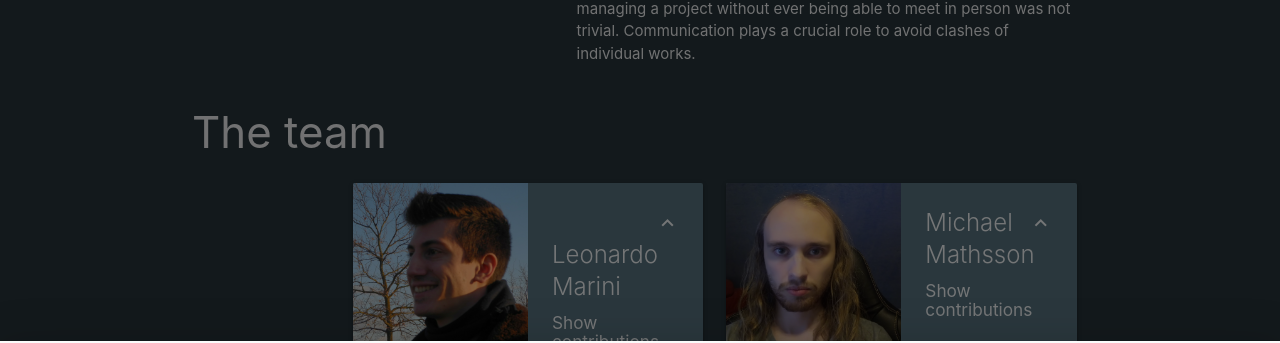
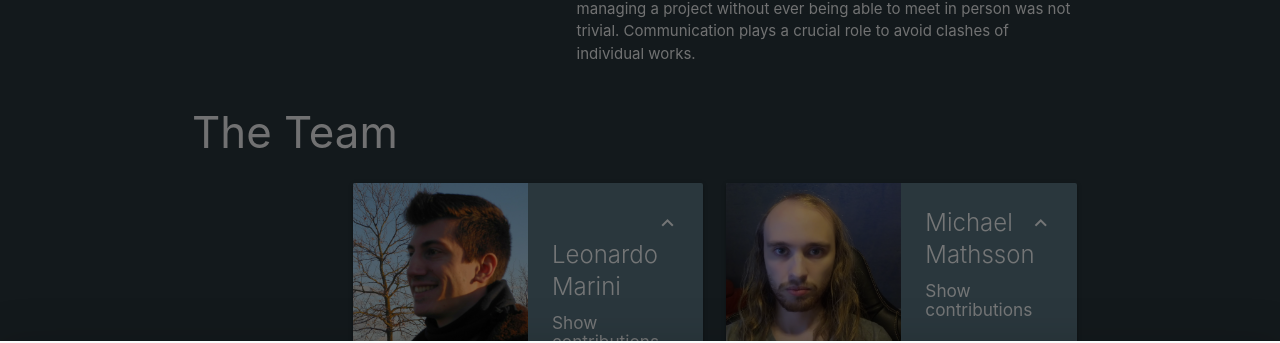
Before and after one commit to Bamarin/Bamarin.github.io, a Jekyll site: the page built from _projects/vDungeon.md, in a window 1280 px wide and 900 px high, scrolled down 1857 px. Shown: the part 154-497 px from the top of the window. Built offline with Jekyll 4.4.1, drawn with Linux system fonts in a browser that asks for light colours.

```diff
--- a/_projects/vDungeon.md
+++ b/_projects/vDungeon.md
@@ -72,7 +72,7 @@ to circumvent this obstacle by using blandshaps on a simpler model.
 </div>
 
 
-### The team
+### The Team
 
 <div class="row">
   <div class="col m3 l2"></div>
```
